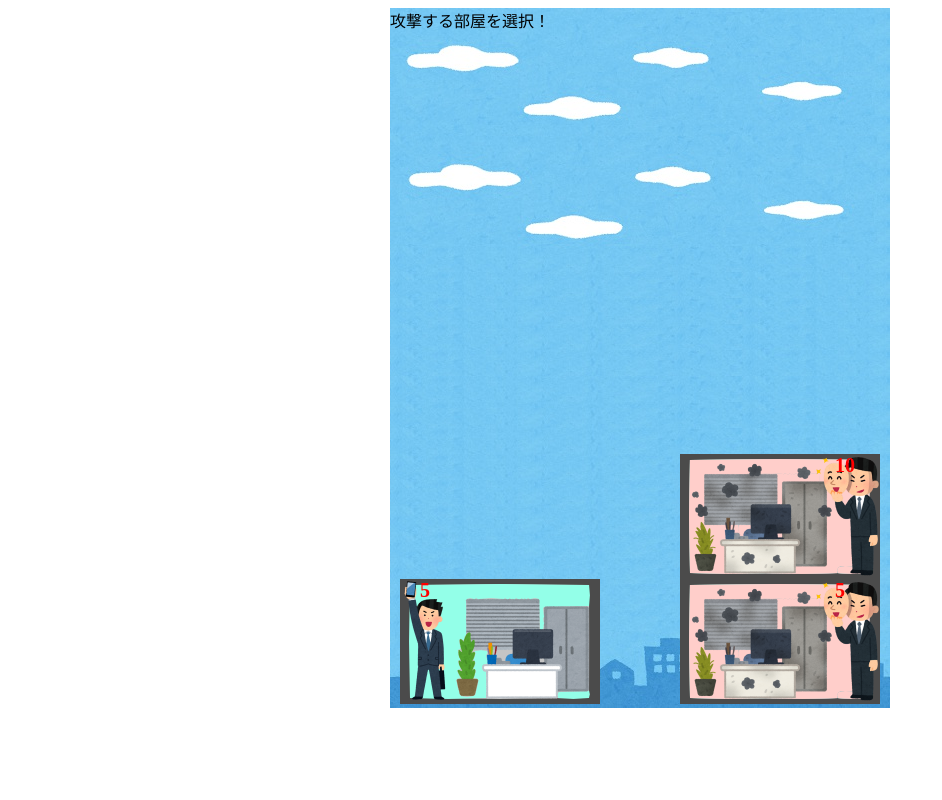
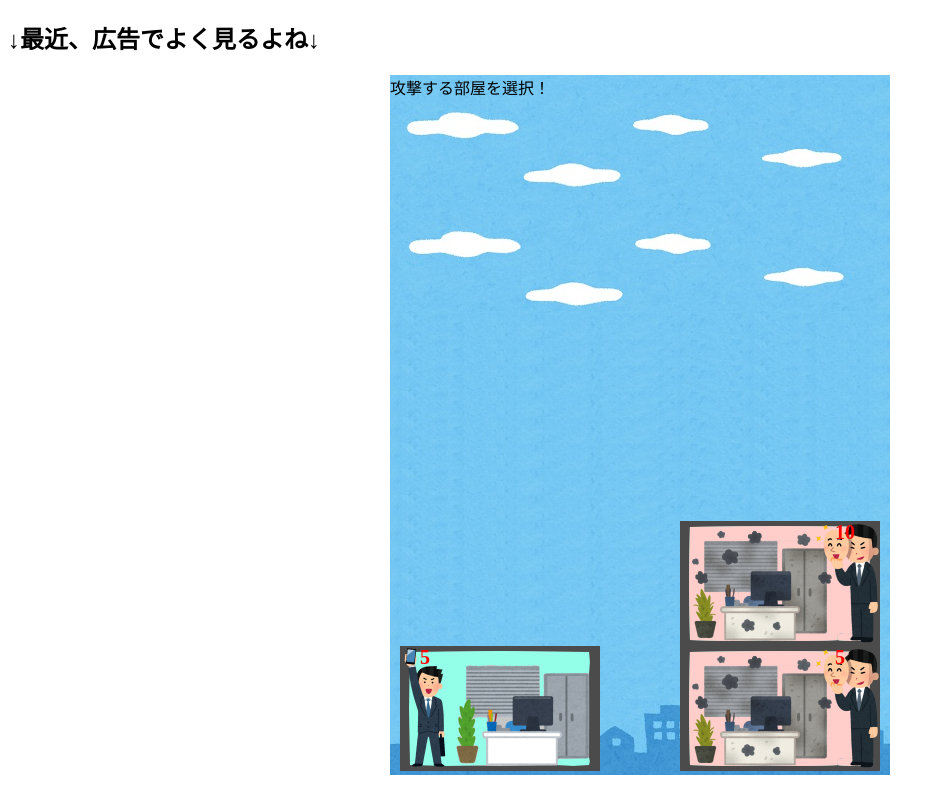
Before and after one commit to msysid97/DIG_project-presentation, a plain HTML site: page docs/index.html in a window 1280 px wide. Shown: the whole page, without its empty margins (0-942 px from the left). Drawn offline with Linux system fonts and the light colour scheme.

Commit message:
fix readme.md

```diff
--- a/docs/index.html
+++ b/docs/index.html
@@ -12,11 +12,14 @@
 </head>
 
 <body>
-  <div id="game">
-    攻撃する部屋を選択！
-    <!-- <div class="tower" id="playerTower"></div> -->
-    <!-- <div class="tower" id="enemyTower"></div> -->
+  <h2>↓最近、広告でよく見るよね↓</h2>
+  <div id="frame">
+    <div id="game">
+      攻撃する部屋を選択！
+      <!-- <div class="tower" id="playerTower"></div> -->
+      <!-- <div class="tower" id="enemyTower"></div> -->
 
+    </div>
   </div>
 
 
```
